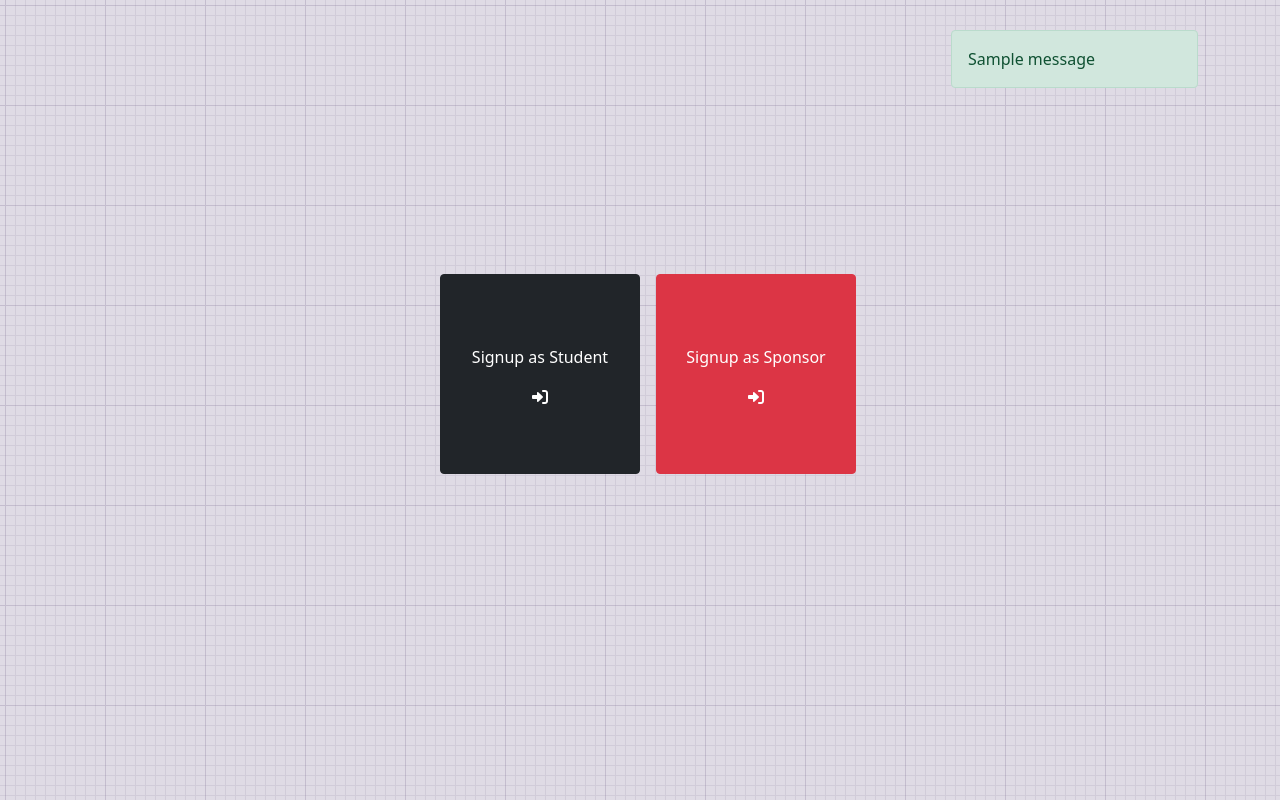
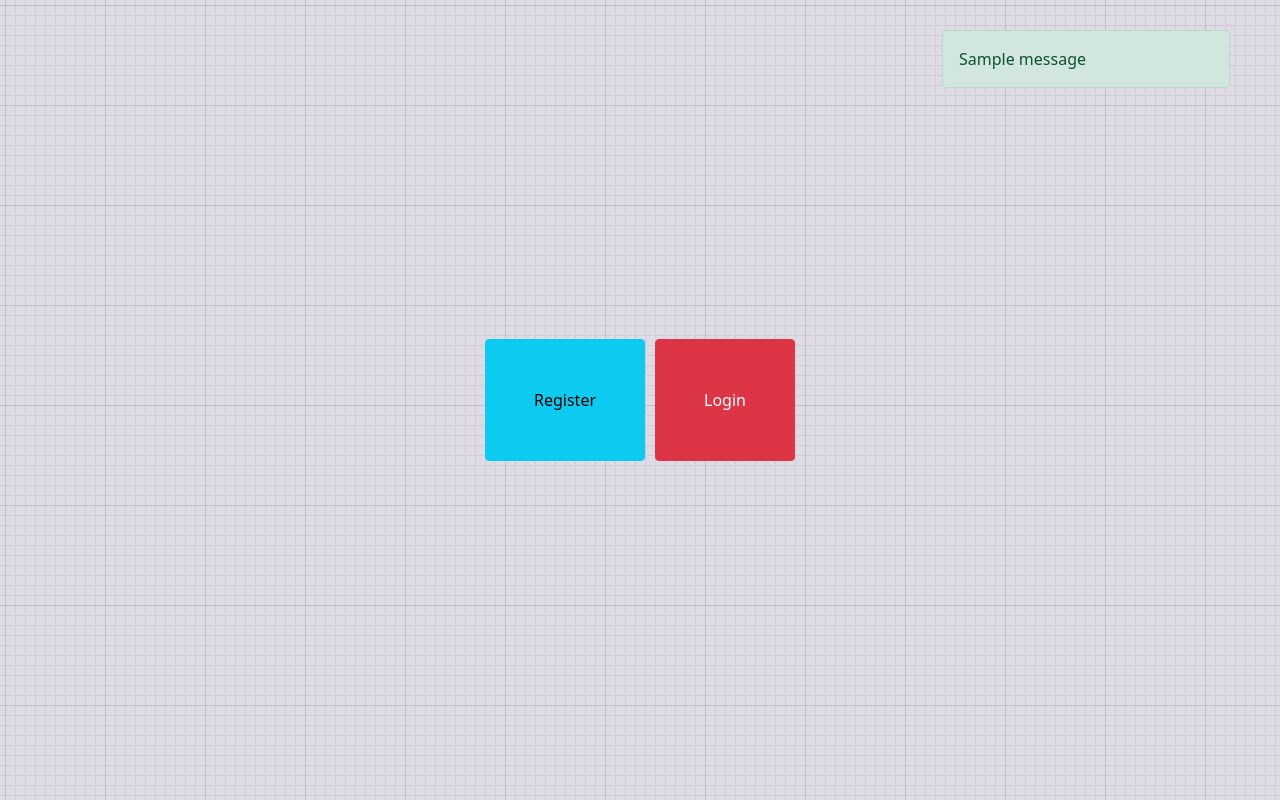
Before and after one commit to hwandev12/django-rest-student-sponsor, a Django app: page / in a window 1280 px wide. Run offline with Django 4.2, Linux system fonts and the light colour scheme; tables that the repository leaves empty hold one stand-in row (values such as "Sample post"); one stand-in notice (Sample message) is shown; some libraries are stand-ins or nearby versions.

Commit message:
update login

```diff
--- a/app/views.py
+++ b/app/views.py
@@ -106,4 +106,4 @@ class FilterPerUserProduction(viewsets.ModelViewSet):
 
 # view home page
 def home(request):
-    return render(request, 'pages/home.html')
+    return render(request, 'pages/entry-home.html')
--- a/authenticate/urls.py
+++ b/authenticate/urls.py
@@ -1,11 +1,12 @@
 from django.urls import path
 from django.contrib import admin
 from django.urls import path, include
-from .views import customStudentSignup, SignUpView, customStudentLogin
+from .views import customStudentSignup, SignUpView, userLogin, entry
 
 app_name = 'authenticate'
 
 urlpatterns = [
+    path('', entry, name='home'),
     path('student-sign/', customStudentSignup, name='student-sign'),
-    path('student-login/', customStudentLogin, name='student-login'),
+    path('login/', userLogin, name='login'),
 ]
--- a/core/urls.py
+++ b/core/urls.py
@@ -5,6 +5,6 @@ from authenticate.views import SignUpView
 urlpatterns = [
     path('admin/', admin.site.urls),
     path('', include('app.urls')),
-    path('signup/', include('authenticate.urls')),
+    path('authentication/', include('authenticate.urls')),
     path('api-auth/', include('rest_framework.urls')),
 ]
--- /dev/null
+++ b/templates/pages/entry-home.html
@@ -0,0 +1,32 @@
+{% extends 'layouts/base.html' %}
+{% block title %}base{% endblock title %}
+
+{% block content %}
+<style>
+    .link-wrapper {
+        display: flex;
+        justify-content: center;
+        align-items: center;
+        height: 100vh;
+    }
+
+    .link-wrapper a:nth-child(1) {
+        margin-right: 10px;
+    }
+</style>
+<div class="container">
+    {% if messages %}
+    <ul class="w-25 ms-auto" role="alert" style="text-align: center; position: absolute; top: 30px; right: 50px;">
+        {% for message in messages %}
+        <li{% if message.tags %} class="{{ message.tags }} alert alert-success "
+            style="list-style: none; display: block; margin-bottom: 10px; text-align: left;" {% endif %}>{{ message }}
+            </li>
+            {% endfor %}
+    </ul>
+    {% endif %}
+    <div class="link-wrapper">
+        <a class="btn btn-info p-5" href="#">Register</a>
+        <a class="btn btn-danger p-5" href="{% url 'authenticate:login' %}">Login</a>
+    </div>
+</div>
+{% endblock content %}
--- a/templates/pages/home.html
+++ b/templates/pages/home.html
@@ -18,7 +18,7 @@
 </style>
 <div class="container">
     {% if messages %}
-    <ul class="w-25 ms-auto" role="alert" style="text-align: center; position: relative; top: 30px;">
+    <ul class="w-25 ms-auto" role="alert" style="text-align: center; position: absolute; top: 30px; right: 50px;">
         {% for message in messages %}
         <li{% if message.tags %} class="{{ message.tags }} alert alert-success " style="list-style: none; display: block; margin-bottom: 10px; text-align: left;" {% endif %}>{{ message }}</li>
             {% endfor %}
```
Also changed, not shown: authenticate/views.py (+8 -5 lines), templates/registration/login.html (renamed from templates/registration/student-login.html, +11 -2 lines), db.sqlite3.
